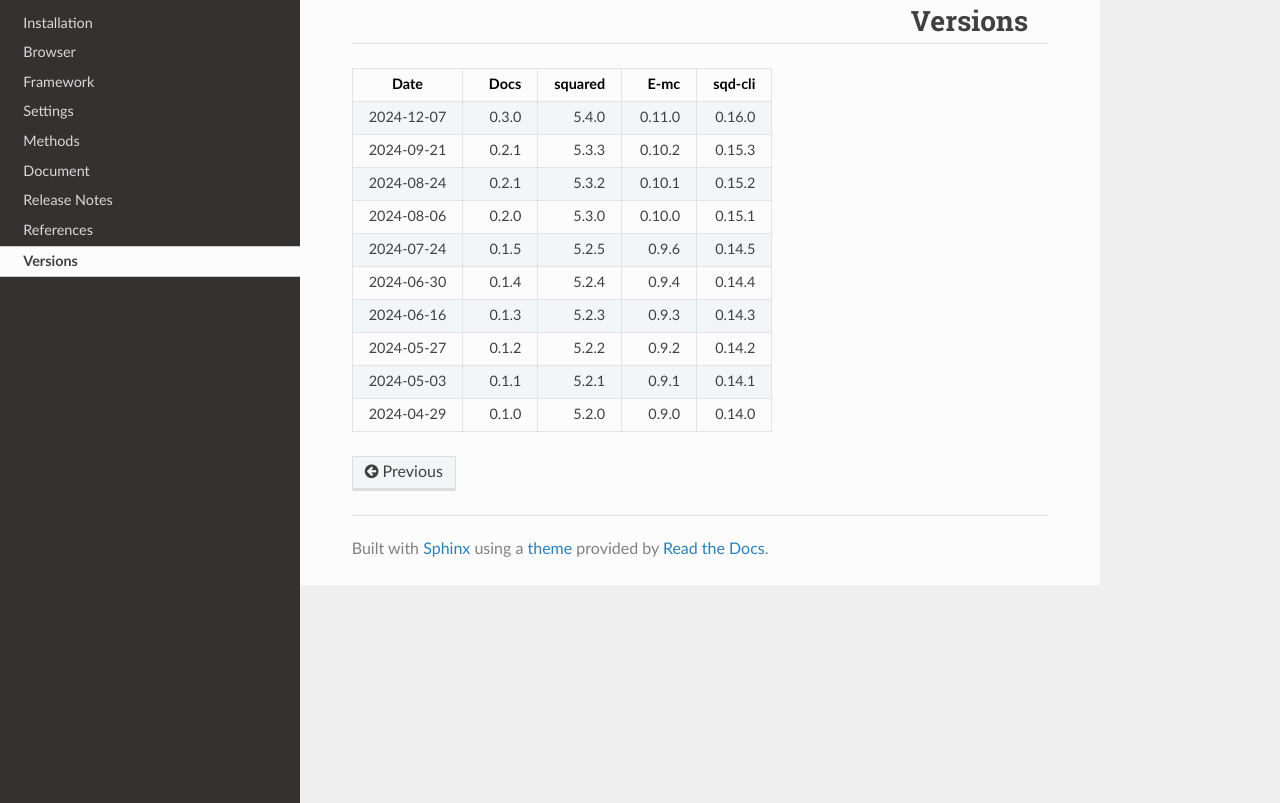
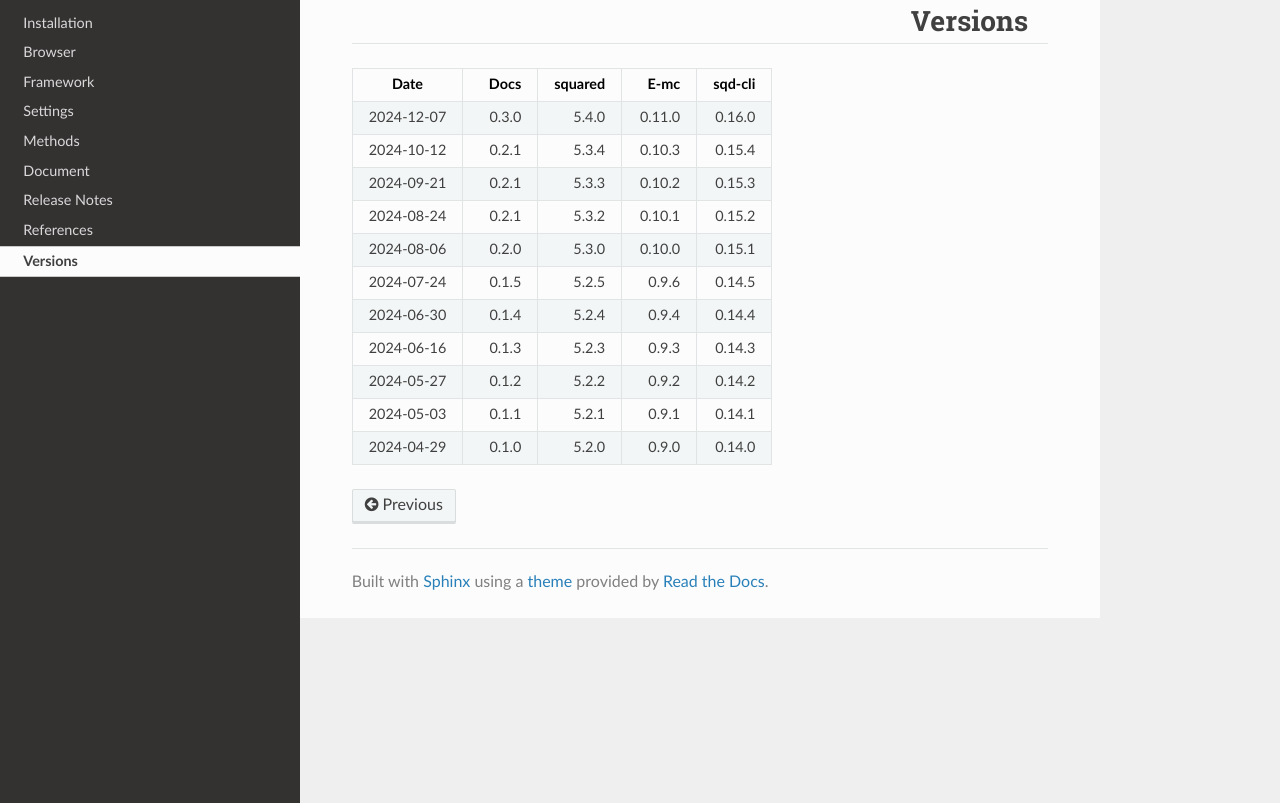
Before and after one commit to anpham6/android-docs, a Sphinx documentation site: the page built from source/versions.rst, in a window 1280 px wide, cut to the strip 97-900 px from the top of the page. Built offline with Sphinx 7.4.7 and the Read the Docs theme 3.1.0, drawn with Linux system fonts in a browser that asks for light colours.

Commit message:
Versions: Release date for squared 5.3.4.

```diff
--- a/source/conf.py
+++ b/source/conf.py
@@ -9,7 +9,7 @@
 project = 'squared'
 copyright = 'squared 2024'
 author = 'An Pham'
-release = '5.3.3'
+release = '5.3.4'
 
 # -- General configuration ---------------------------------------------------
 # https://www.sphinx-doc.org/en/master/usage/configuration.html#general-configuration
--- a/source/versions.rst
+++ b/source/versions.rst
@@ -8,6 +8,7 @@ Versions
    Date      Docs    squared     E-mc  sqd-cli
 ========== ======== ======== ======== ========
 2024-12-07    0.3.0    5.4.0   0.11.0   0.16.0
+2024-10-12    0.2.1    5.3.4   0.10.3   0.15.4
 2024-09-21    0.2.1    5.3.3   0.10.2   0.15.3
 2024-08-24    0.2.1    5.3.2   0.10.1   0.15.2
 2024-08-06    0.2.0    5.3.0   0.10.0   0.15.1
```
Also changed, not shown: README.md (+1 -0 lines).
